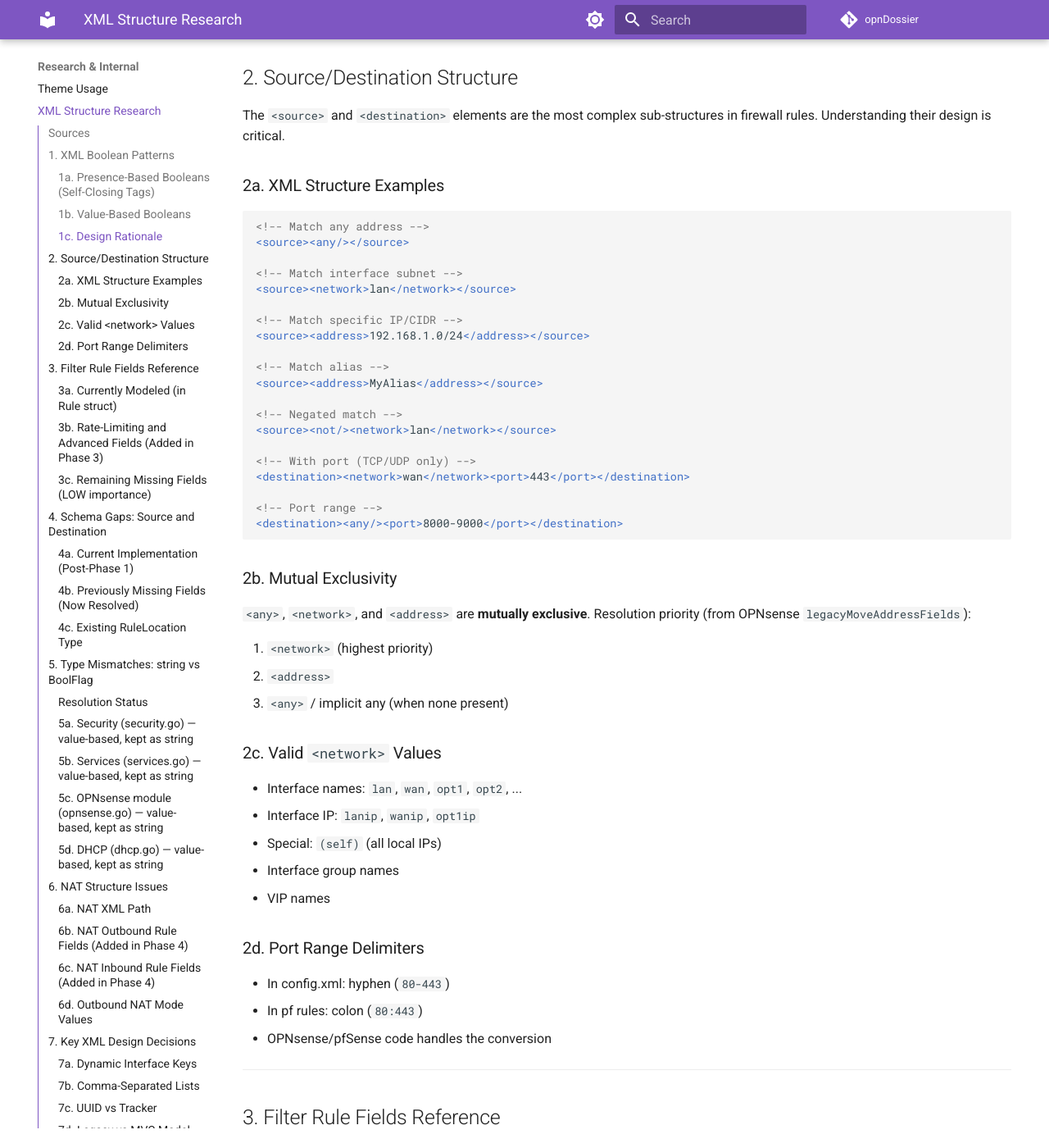
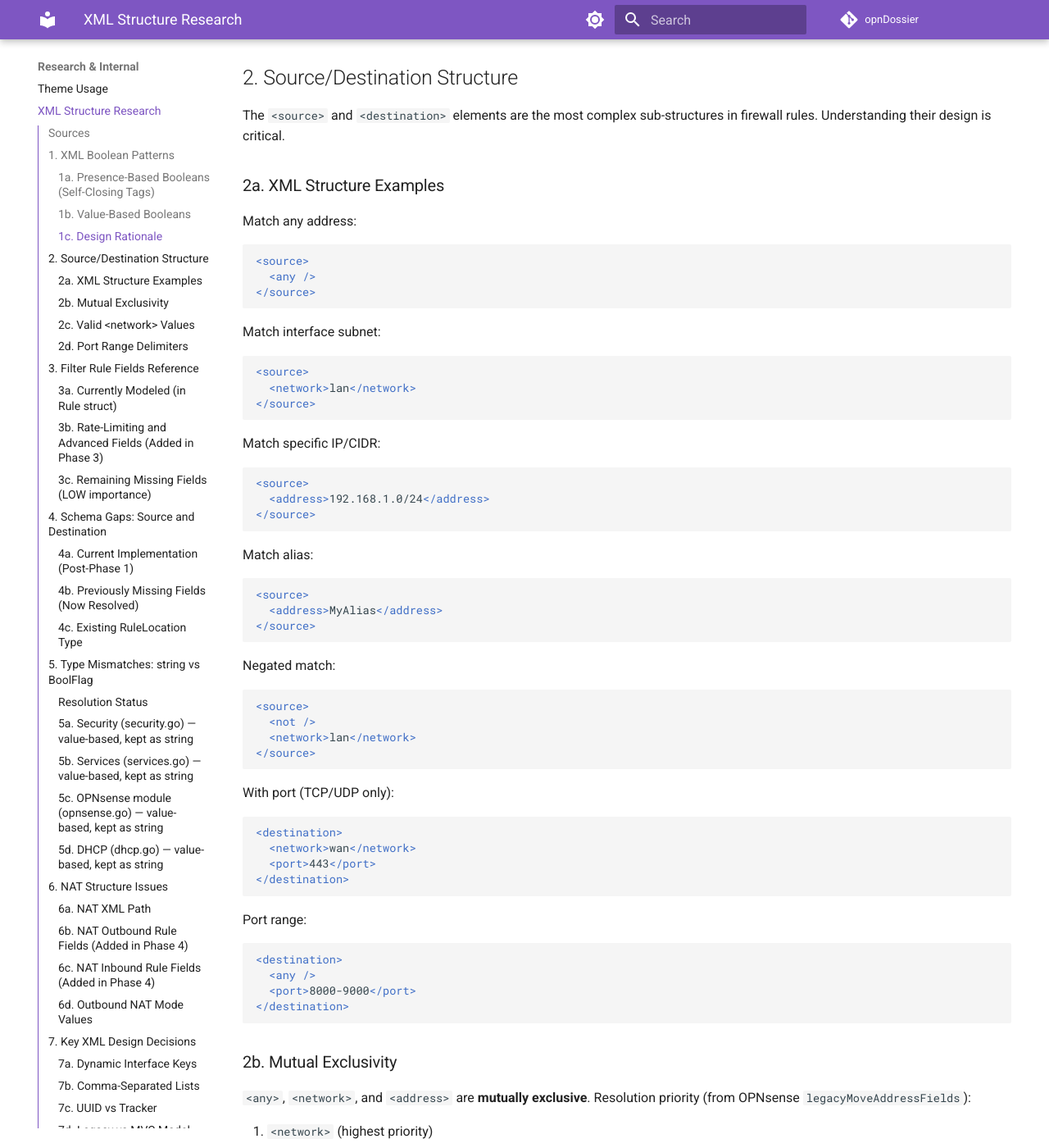
Before and after one commit to EvilBit-Labs/opnDossier, an MkDocs documentation site: the page built from docs/development/xml-structure-research.md, in a window 1280 px wide and 1400 px high, scrolled down 2931 px. Shown: the whole window at 82% size. Built offline with MkDocs 1.6.1 and Material for MkDocs 9.7.7, drawn with Linux system fonts in a browser that asks for light colours; comment, search, counter and statistics services are not loaded; the version menu is left out.

Commit message:
fix(docs): split XML fragments into individual code blocks
mdformat-web tries to format `xml` code blocks but fails on fragments
with multiple root elements, producing a warning on every pre-commit
run. Split the source/destination examples into individual blocks with
prose labels so each is valid XML.

Signed-off-by: UncleSp1d3r <unclesp1d3r@evilbitlabs.io>

````diff
--- a/docs/development/xml-structure-research.md
+++ b/docs/development/xml-structure-research.md
@@ -87,27 +87,63 @@ The `<source>` and `<destination>` elements are the most complex sub-structures
 
 ### 2a. XML Structure Examples
 
+Match any address:
+
 ```xml
-<!-- Match any address -->
-<source><any/></source>
+<source>
+  <any />
+</source>
+```
 
-<!-- Match interface subnet -->
-<source><network>lan</network></source>
+Match interface subnet:
 
-<!-- Match specific IP/CIDR -->
-<source><address>192.168.1.0/24</address></source>
+```xml
+<source>
+  <network>lan</network>
+</source>
+```
 
-<!-- Match alias -->
-<source><address>MyAlias</address></source>
+Match specific IP/CIDR:
 
-<!-- Negated match -->
-<source><not/><network>lan</network></source>
+```xml
+<source>
+  <address>192.168.1.0/24</address>
+</source>
+```
 
-<!-- With port (TCP/UDP only) -->
-<destination><network>wan</network><port>443</port></destination>
+Match alias:
 
-<!-- Port range -->
-<destination><any/><port>8000-9000</port></destination>
+```xml
+<source>
+  <address>MyAlias</address>
+</source>
+```
+
+Negated match:
+
+```xml
+<source>
+  <not />
+  <network>lan</network>
+</source>
+```
+
+With port (TCP/UDP only):
+
+```xml
+<destination>
+  <network>wan</network>
+  <port>443</port>
+</destination>
+```
+
+Port range:
+
+```xml
+<destination>
+  <any />
+  <port>8000-9000</port>
+</destination>
 ```
 
 ### 2b. Mutual Exclusivity
````
Also changed, not shown: docs/firewall-security-controls-reference.md (+3 -3 lines).
